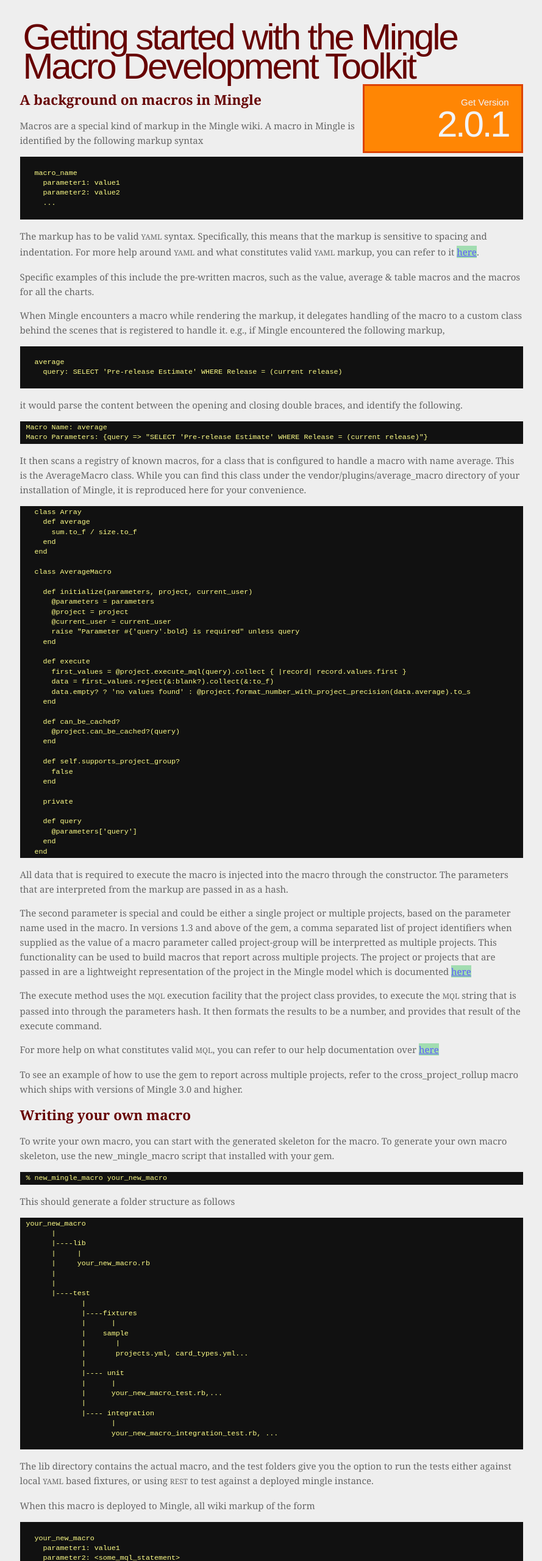
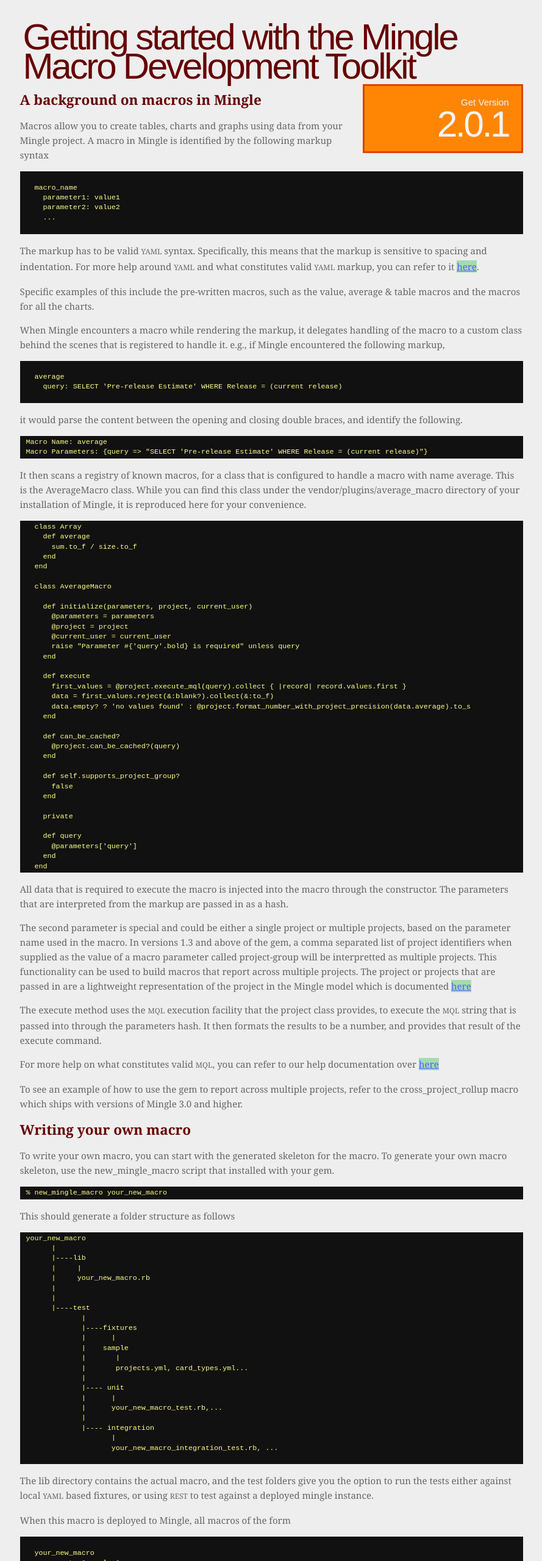
Before and after one commit to mingle/mingle_macro_development_toolkit, a plain HTML site: page index.html in a window 1280 px wide. Shown: the top 2560 px of the page at 61% size, without its empty margins (195-1084 px from the left). Drawn offline with Linux system fonts and the light colour scheme.

Commit message:
remove references to wiki

```diff
--- a/index.html
+++ b/index.html
@@ -17,7 +17,7 @@
       </div>
     </div>
     <h2>A background on macros in Mingle</h2>
-<p>Macros are a special kind of markup in the Mingle wiki. A macro in Mingle is identified by the following markup syntax</p>
+<p>Macros allow you to create tables, charts and graphs using data from your Mingle project. A macro in Mingle is identified by the following markup syntax</p>
 <pre>
 
   macro_name
@@ -115,7 +115,7 @@
 
 </pre>
 <p>The lib directory contains the actual macro, and the test folders give you the option to run the tests either against local <span class="caps">YAML</span> based fixtures, or using <span class="caps">REST</span> to test against a deployed mingle instance.</p>
-<p>When this macro is deployed to Mingle, all wiki markup of the form</p>
+<p>When this macro is deployed to Mingle, all macros of the form</p>
 <pre>
 
   your_new_macro
```
